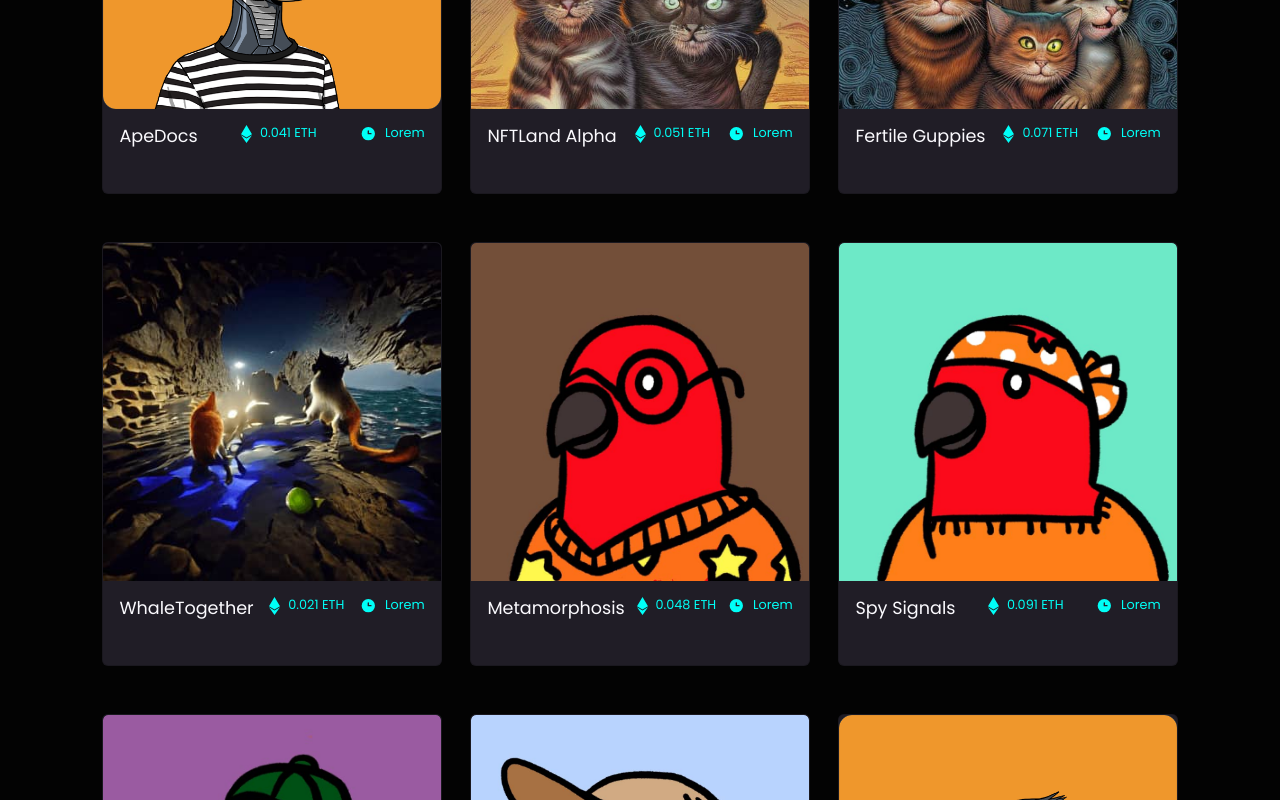
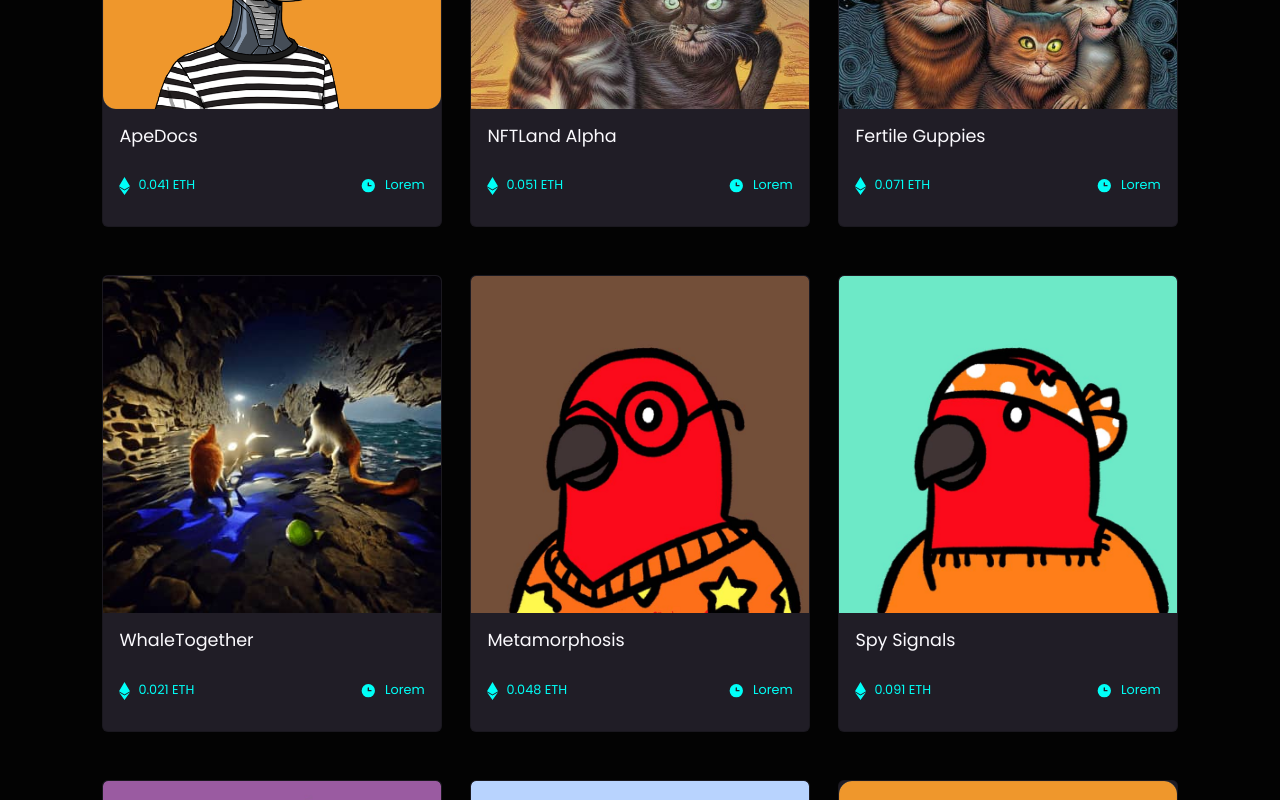
Before and after one commit to Sofiyyah1/NFT-Website, a React (Create React App) app: page / in a window 1280 px wide. Shown: the part 900-1700 px from the top of the page. Built offline with nearby package versions, Linux system fonts and the light colour scheme.

Commit message:
update the card component

```diff
--- a/src/component/card/card.css
+++ b/src/component/card/card.css
@@ -15,7 +15,7 @@
   font-weight: 400;
   margin-bottom: 30px;
 }
-.previews {
+.preview-comp {
   display: flex;
   justify-content: space-between;
   font-size: 0.8rem;
--- a/src/component/card/card.js
+++ b/src/component/card/card.js
@@ -15,6 +15,8 @@ const Cards = ({ title, price, img }) => {
         <Card.Body>
           <div className="previews">
             <p className="title">{title}</p>
+            <div className="preview-comp">
+              {" "}
               <div className="preview">
                 <img src={IconEthereum} alt="" />
                 <p>{price}</p>
@@ -22,6 +24,7 @@ const Cards = ({ title, price, img }) => {
               <div className="preview">
                 <img src={Clock} alt="" />
                 <p>Lorem</p>
+              </div>
             </div>
           </div>
         </Card.Body>
--- a/src/component/home/home.js
+++ b/src/component/home/home.js
@@ -1,4 +1,3 @@
-import React, { useState } from "react";
 import "bootstrap/dist/css/bootstrap.min.css";
 import video from "../../assets/video.webm";
 import { Data } from "../card/data";
```
Lines whose indentation alone changed are shown as unchanged.
